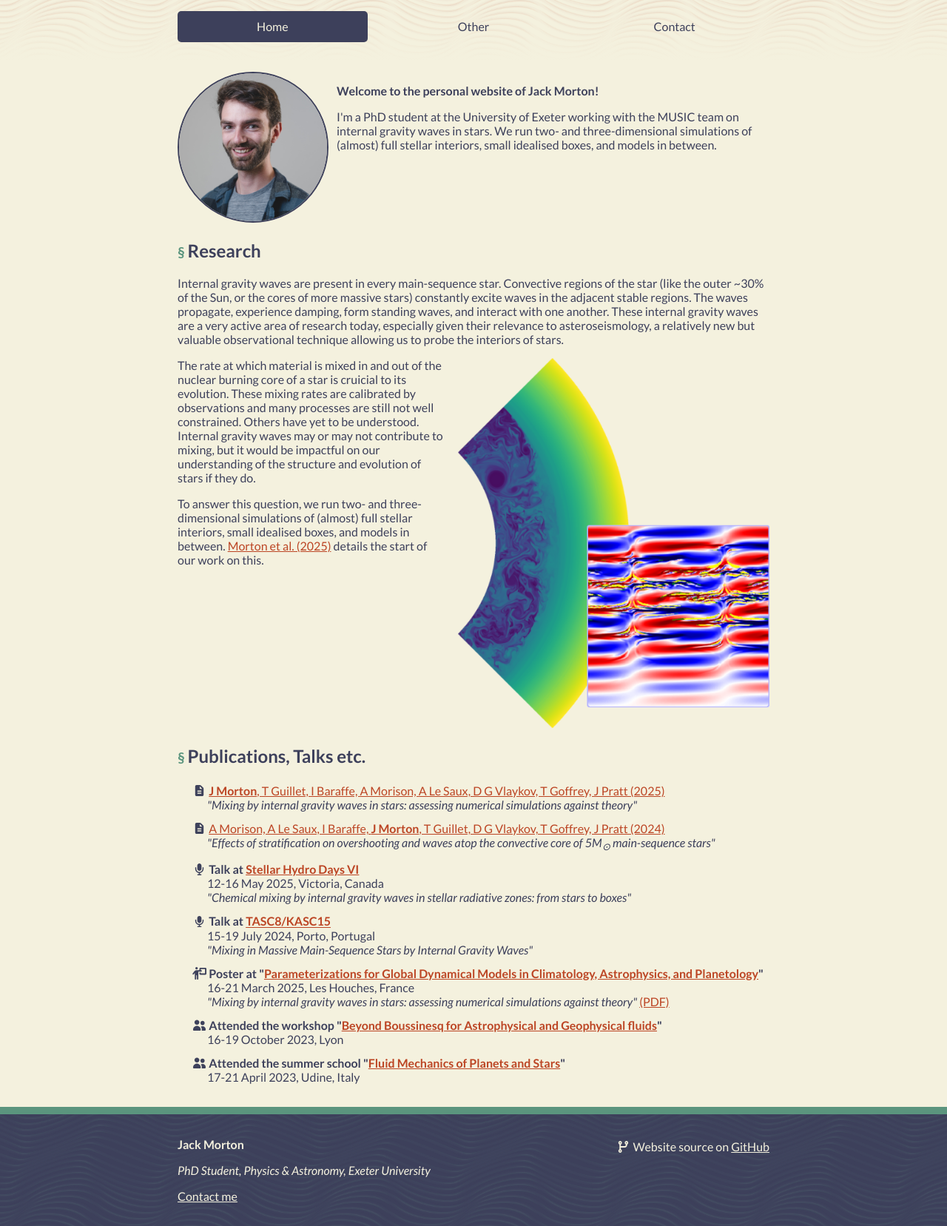
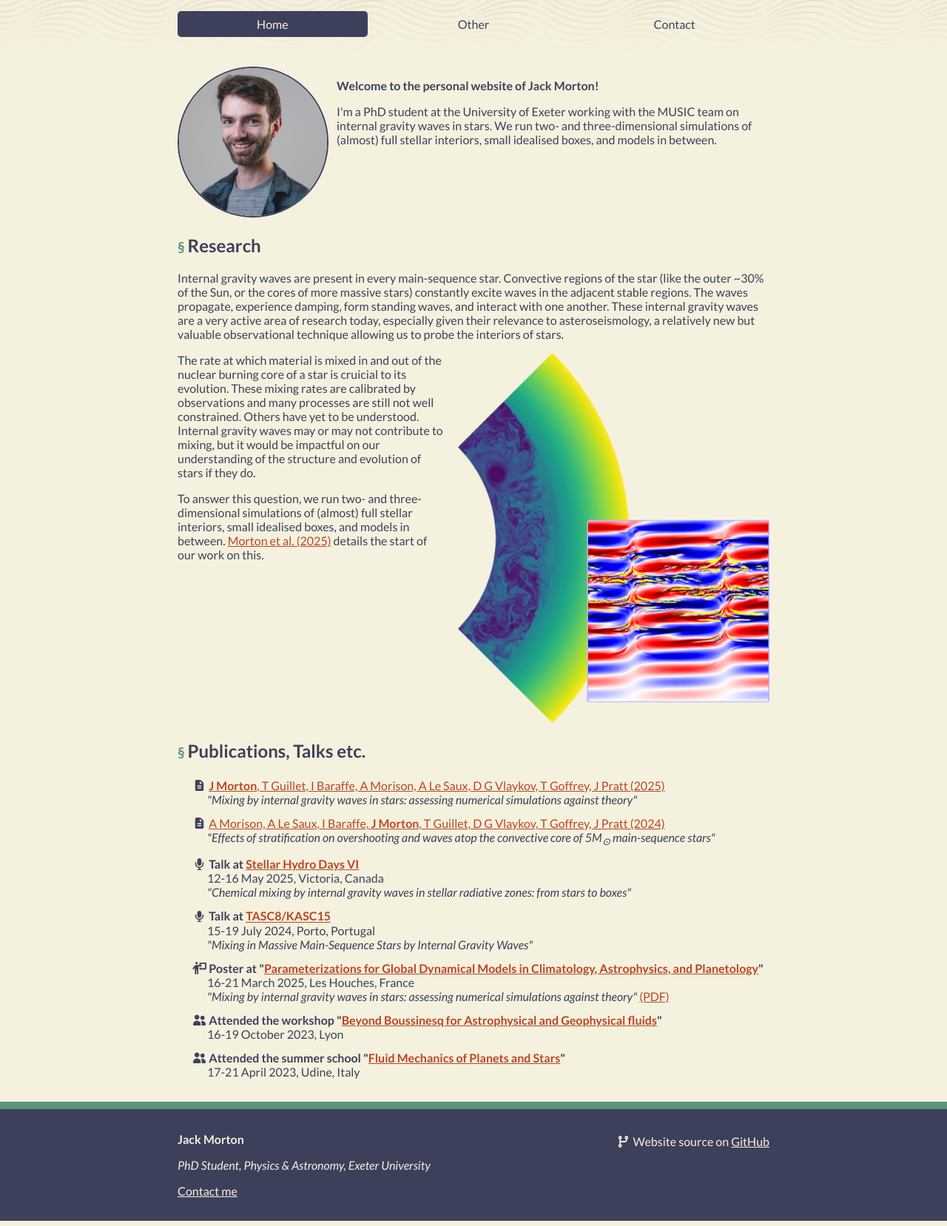
Before and after one commit to JJMorton/personal-website, a Flask app: page / in a window 1280 px wide. Shown: the whole page at 74% size. Run offline with Flask 3, Linux system fonts and the light colour scheme.

Commit message:
minor style changes

```diff
--- a/src/website/static/styles/main.css
+++ b/src/website/static/styles/main.css
@@ -8,7 +8,7 @@
 	--max-content-width: 800px;
 
 	/* The minimum size of buttons, for example */
-	--finger-size: 42px;
+	--finger-size: 35px;
 
 	--edge-padding: 15px;
 
--- a/src/website/templates/base.html
+++ b/src/website/templates/base.html
@@ -12,8 +12,9 @@
         {% endif %}
         <link rel="stylesheet" type="text/css" href="/static/styles/main.css">
         <script src="/static/scripts/main.js"></script>
+        {% block head %}{% endblock %}
     </head>
-    <body class="moire-background dark">
+    <body>
         <header class="moire-background">
             <ul id="nav-bar" class="content-width">
                 <li class="align-centre {% if id == "home" %}selected{% endif %}">
```
